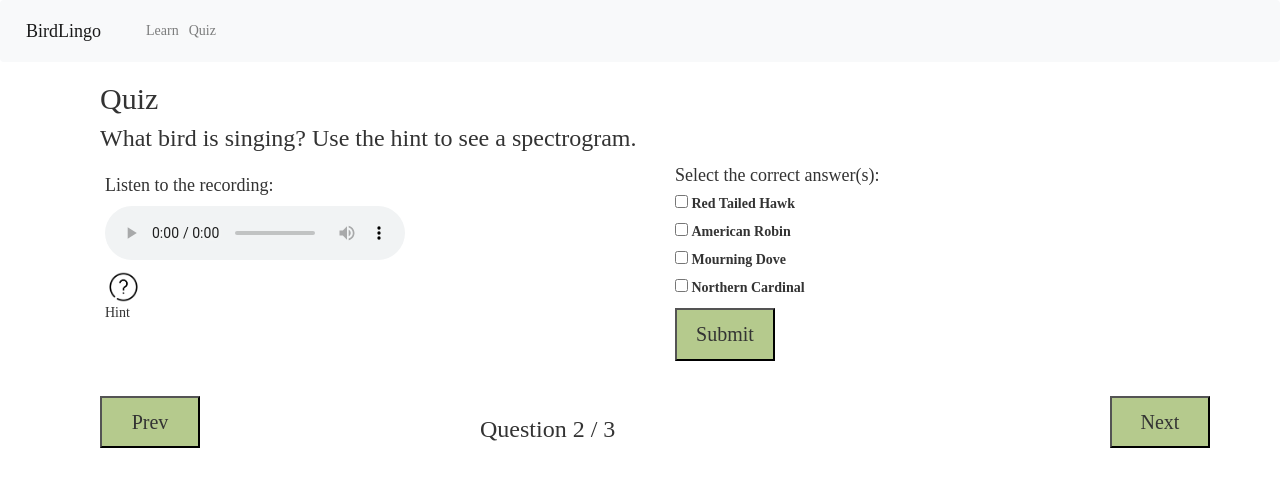
After one commit to aditihaiman/BirdLingo, a Flask app: page /quiz/1 in a window 1280 px wide. The commit adds this page. Shown: the top 487 px of the page. Run offline with Flask 3, Linux system fonts and the light colour scheme; some libraries are stand-ins or nearby versions.

Commit message:
working quiz

```diff
--- a/server.py
+++ b/server.py
@@ -6,6 +6,8 @@ app = Flask(__name__)
 
 
 current_id = 9
+
+total = 0
 
 learn_data = {
     0: {
@@ -80,6 +82,54 @@ learn_data = {
     },
 }
 
+quiz_data = {
+    0: {
+        "id": 0,
+        "type": "multiple_choice",
+        "text": "Select which qualities apply to the recording. Use the hint to see a spectrogram.",
+        "image": "",
+        "audio": ["media/Hawk.mp3"],
+        "options": [
+            "harsh",
+            "falling pitch",
+            "multiple parts",
+            "variable pitch"
+        ],
+        "spectro-visual": ["media/hawk-spectro.png"],
+        "correct": []
+    },
+    1: {
+        "id": 1,
+        "type": "multiple_choice",
+        "text": "What bird is singing? Use the hint to see a spectrogram.",
+        "image": "",
+        "audio": ["media/Cardinal.mp3"],
+        "options": [
+            "Red Tailed Hawk",
+            "American Robin",
+            "Mourning Dove",
+            "Northern Cardinal"
+        ],
+        "spectro-visual": ["media/cardinal-spectro.png"],
+        "correct": []
+    },
+    2: {
+        "id": 2,
+        "type": "drag_drop",
+        "text": "Drag the correct name to each recording. Use the hint to see a spectrogram.",
+        "image": "",
+        "audio": ["media/Hawk.mp3", "media/Robin.mp3"],
+        "options": [
+            "Northern Cardinal",
+            "Mourning Dove",
+            "Red-Tailed Hawk",
+            "American Robin"
+        ],
+        "spectro-visual": ["media/hawk-spectro.png", "media/robin-spectro.png"],
+        "correct": []
+    }
+}
+
 
 # ROUTES
 
@@ -106,6 +156,29 @@ def home():
 def learn(id=None):
     global learn_data
     return render_template("learn_layout.html", learn_data=learn_data[int(id)])
+
+@app.route("/quiz/<id>")
+def quiz(id=None):
+    global quiz_data
+    return render_template("quiz_layout.html", quiz_data=quiz_data[int(id)])
+
+
+@app.route("/results")
+def results():
+    return render_template("quiz_results.html")
+
+@app.route('/update_total', methods=['POST'])
+def update_variable():
+    global total
+    new_value = request.form['variable']
+    if total <= int(new_value):
+        total = total + 1
+    print(total)
+    return "Variable updated successfully!"
+
+@app.route('/get_total', methods=['GET'])
+def get_total():
+    return jsonify({'variable': total})
 
 
 # @app.route("/search_results/<search_term>", methods=["GET", "POST"])
--- a/static/learn.js
+++ b/static/learn.js
@@ -16,6 +16,7 @@ function navigate_next() {
         //if at learn/3 go to quiz template
         if (window.location.href.includes('learn/3')) {
             //FILL IN WHOEVER IS DOING QUIZ
+            window.location.href = "/quiz/0"
         }
         else window.location.href = "/learn/" + (Number(learn_data['id']) + 1);
     }
--- a/static/main.css
+++ b/static/main.css
@@ -43,3 +43,38 @@ body {
     user-select: none;
     cursor: pointer;
 }
+
+.question{
+    max-width: 7%;
+}
+
+.quiz-spectro{
+    max-width: 50%;
+}
+
+.draggable{
+    width: 200px;
+    height: 75px;
+    padding: 0.5em;
+    /* float: left; */
+    margin: 10px 10px 10px 0;
+    align-items: center;
+    justify-content: center;
+}
+
+.droppable{
+    width: 250px;
+    height: 100px;
+    padding: 0.5em;
+    /* float: left; */
+    margin: 10px;
+    margin-left: 50px;
+}
+
+.draggable:hover{
+    cursor: move;
+}
+
+.droppable.ui-state-hover {
+    background-color: #b5ca8d;
+}
--- /dev/null
+++ b/static/quiz.js
@@ -0,0 +1,172 @@
+$(function () {
+    $("#next-button").on('click', navigate_next);
+    $("#prev-button").on('click', navigate_prev);
+    $("#home-quiz").on('click', navigate_next);
+    $(".submit-button").on('click', submit);
+
+    $(".question").on('click', function(){
+        $("#spectro-info").toggleClass('d-none');
+    });
+    $("#spectrogram").on('click', function(){
+        $("#spectro-info").toggleClass('d-none');
+    });
+    $("#characteristics").on('click', function(){
+        $("#char-info").toggleClass('d-none');
+    });
+
+});
+
+function navigate_next() {
+    if (window.location.href.includes('quiz')) {
+        //if at quiz/3 go to quiz template
+        if (window.location.href.includes('quiz/2')) {
+            //FILL IN WHOEVER IS DOING QUIZ
+            window.location.href = "/results";
+        }
+        else window.location.href = "/quiz/" + (Number(quiz_data['id']) + 1);
+    }
+    else {
+        window.location.href = "/quiz/0";
+    }
+}
+
+function navigate_prev() {
+    if (window.location.href.includes('quiz')) {
+        //if at quiz/0 go to prev template
+        if (window.location.href.includes('quiz/0')) {
+            //FILL IN WHOEVER IS DOING MISCELLANEOUS
+        }
+        else window.location.href = "/quiz/" + (Number(quiz_data['id']) - 1);
+    }
+}
+
+function submit() {
+    var buttonId = $(this).attr("id");
+    if(buttonId == "submit-button-0"){
+        var checkedValues = [];
+
+        // Loop through each checkbox within the checkboxContainer
+        $("#checkboxContainer input[type='checkbox']").each(function() {
+            // If the checkbox is checked, add its value to the array
+            if ($(this).is(":checked")) {
+                checkedValues.push($(this).val());
+            }
+        });
+
+        // Output the checked values to the console
+        console.log("Checked values:", checkedValues);
+
+        let newValue = 0;
+
+        if(checkedValues.length == 2 && checkedValues.includes("harsh") && checkedValues.includes("falling pitch")){
+            $.ajax({
+                type: "POST",
+                url: "/update_total",
+                data: { variable: newValue },
+                success: function(response) {
+                    console.log("Variable updated successfully!");
+                },
+                error: function(xhr, status, error) {
+                    console.error("Error updating variable:", error);
+                }
+            });
+        }
+    }
+    else if(buttonId == "submit-button-1"){
+        var checkedValues = [];
+
+        // Loop through each checkbox within the checkboxContainer
+        $("#checkboxContainer input[type='checkbox']").each(function() {
+            // If the checkbox is checked, add its value to the array
+            if ($(this).is(":checked")) {
+                checkedValues.push($(this).val());
+            }
+        });
+
+        // Output the checked values to the console
+        console.log("Checked values:", checkedValues);
+
+        let newValue = 1;
+
+        if(checkedValues.length == 1 && checkedValues.includes("Northern Cardinal")){
+            $.ajax({
+                type: "POST",
+                url: "/update_total",
+                data: { variable: newValue },
+                success: function(response) {
+                    console.log("Variable updated successfully!");
+                },
+                error: function(xhr, status, error) {
+                    console.error("Error updating variable:", error);
+                }
+            });
+        }
+    }
+    else if(buttonId == "submit-button-2"){
+        var draggedValues = [];
+
+        // Assuming you have a container with draggable elements
+        $(".draggable.dropped").each(function() {
+            // Capture the value or attribute of the dragged element
+            var value = $(this).text(); // Change this to capture the value or attribute you need
+            draggedValues.push(value.trim());
+        });
+
+        // Output the values to the console
+        console.log("Dragged values:", draggedValues);
+
+        let newValue = 2;
+
+        if(draggedValues.length == 2 && draggedValues[0] == "Red-Tailed Hawk" && draggedValues[1] == "American Robin"){
+            $.ajax({
+                type: "POST",
+                url: "/update_total",
+                data: { variable: newValue },
+                success: function(response) {
+                    console.log("Variable updated successfully!");
+                },
+                error: function(xhr, status, error) {
+                    console.error("Error updating variable:", error);
+                }
+            });
+        }
+    }
+}
+
+$( function() {
+    $( ".draggable" ).draggable({
+        revert: "invalid",
+    });
+    $( ".droppable" ).droppable({
+        over: function (event, ui) {
+            $(this).addClass("ui-state-hover");
+        },
+
+        out: function (event, ui) {
+            $(this).removeClass("ui-state-hover");
+        },
+      drop: function( event, ui ) {
+        ui.draggable.addClass("dropped");
+        }
+    });
+  } );
+
+$(document).ready(function() {
+    // Check if the current page is a quiz page
+    if (window.location.href.includes('results')) {
+        // Retrieve the variable value from the server using AJAX
+        $.ajax({
+            type: "GET",
+            url: "/get_total",
+            success: function(response) {
+                var total = response.variable;
+                console.log("Variable value:", total);
+                // Update HTML content with the variable value
+                $("#variableContainer").text(total + " out of 3");
+            },
+            error: function(xhr, status, error) {
+                console.error("Error retrieving variable:", error);
+            }
+        });
+    }
+});
--- a/templates/home.html
+++ b/templates/home.html
@@ -1,6 +1,8 @@
 {% extends "layout.html" %}
 
 {% block content %}
+
+<script type="text/javascript" src="{{ url_for('static', filename = 'home.js') }}"></script>
 
 
 <h1 class="font-weight-bold text-center pt-4" tabindex="0">Welcome to BirdLingo!</h1>
--- a/templates/layout.html
+++ b/templates/layout.html
@@ -18,8 +18,6 @@
 
     <link rel="stylesheet" href="{{url_for('static', filename='main.css')}}">
 
-    <script type="text/javascript" src="{{ url_for('static', filename = 'learn.js') }}"></script>
-
     <title>BirdLingo</title>
 
 </head>
@@ -33,7 +31,7 @@
         <div class="collapse navbar-collapse" id="navbarNavAltMarkup">
           <div class="navbar-nav">
             <a class="nav-item nav-link" href="/learn/0">Learn</a>
-            <a class="nav-item nav-link" href="/quiz">Quiz</a>
+            <a class="nav-item nav-link" href="/quiz/0">Quiz</a>
           </div>
         </div>
       </nav>
--- a/templates/learn_layout.html
+++ b/templates/learn_layout.html
@@ -1,6 +1,8 @@
 {% extends "layout.html" %}
 
 {% block content %}
+
+<script type="text/javascript" src="{{ url_for('static', filename = 'learn.js') }}"></script>
 
 <script>
     let learn_data = {{ learn_data| tojson}};
--- /dev/null
+++ b/templates/quiz_layout.html
@@ -0,0 +1,118 @@
+{% extends "layout.html" %}
+
+{% block content %}
+
+<script type="text/javascript" src="{{ url_for('static', filename = 'quiz.js') }}"></script>
+
+<script>
+    let quiz_data = {{ quiz_data| tojson}};
+    console.log(quiz_data);
+</script>
+
+<div class="container">
+    <div class="row h2 m-auto pb-3">
+        Quiz
+    </div>
+    <div class="row h3 m-auto pb-3">
+        {{quiz_data['text']}}
+    </div>
+    <div class="row mb-5">
+        {% if quiz_data['type'] == "multiple_choice"%}
+        <div class="col-6">
+            <div class="row m-2">
+                <figure>
+                    <figcaption class="h4">Listen to the recording:</figcaption>
+                    <audio controls src="{{url_for('static', filename=quiz_data['audio'][0])}}"></audio>
+                </figure>
+            </div>
+
+            <div class="row m-2">
+                <figure>
+                    <img src="../static/media/question.png" alt="Image of question mark" class="question" id="hint_{{ quiz_data['id'] }}">
+                    <figcaption>Hint</figcaption>
+                </figure>
+
+                <div class="col d-none" id="spectro-info">
+                    <img src="{{url_for('static', filename=quiz_data['spectro-visual'][0])}}" class="img-fluid quiz-spectro mb-2">
+                </div>
+            </div>
+        </div>
+        <div class="col-6">
+            <div class="row m-2 h4">
+                Select the correct answer(s):
+            </div>
+            <div class="row m-2">
+                <div id="checkboxContainer">
+                    {% for item in quiz_data['options'] %}
+                    <input type="checkbox" id="{{item}}" value="{{item}}">
+                    <label for="{{item}}">{{item}}</label><br>
+                    {% endfor %}
+                </div>
+            </div>
+            <div class="row m-2">
+                <button type="button" class="nav-button submit-button" id="submit-button-{{quiz_data['id']}}">Submit</button>
+            </div>
+        </div>
+        {% endif %}
+
+        {% if quiz_data['type'] == "drag_drop"%}
+        <div class="col-8">
+            {% for item in quiz_data['audio'] %}
+
+                <div class="row m-2">
+                    <figure>
+                        <figcaption class="h4">Listen to the recording:</figcaption>
+                        <audio controls src="{{url_for('static', filename=item)}}"></audio>
+                    </figure>
+                    <div class="ui-widget-header droppable"></div>
+                </div>
+
+                <div class="row m-2">
+                    <figure>
+                        <img src="../static/media/question.png" alt="Image of question mark" class="question" id="hint_{{ quiz_data['id'] }}">
+                        <figcaption>Hint</figcaption>
+                    </figure>
+
+                    <div class="col d-none" id="spectro-info">
+                        <img src="{{url_for('static', filename=quiz_data['spectro-visual'][0])}}" class="img-fluid quiz-spectro mb-2">
+                    </div>
+                </div>
+
+            {% endfor %}
+        </div>
+        <!-- <div class="col-4">
+               <div class="h4">Label</div>
+              <div class="ui-widget-header droppable">
+              </div>
+        </div> -->
+        <div class="col-4">
+            <div class="h4">Drag Me</div>
+            {% for item in quiz_data['options'] %}
+            <div class="draggable ui-widget-content row">
+                <p>{{item}}</p>
+            </div>
+            {% endfor %}
+            <div class="row m-2">
+                <button type="button" class="nav-button submit-button" id="submit-button-{{quiz_data['id']}}">Submit</button>
+            </div>
+        </div>
+        {% endif %}
+
+    </div>
+    <div class="row">
+        <div class="col-4">
+            <button type="button" class="nav-button" id="prev-button">Prev</button>
+        </div>
+        <div class="col-4 h3">
+            <div class="m-auto">Question {{ (quiz_data['id'] | int) + 1 }} / 3</div>
+        </div>
+        <div class="col-4 float-end text-right">
+            <button type="button" class="nav-button" id="next-button">Next</button>
+        </div>
+    </div>
+</div>
+
+
+
+
+{% endblock %}
```
Also changed, not shown: static/home.js (added, +25 -0 lines), templates/quiz_results.html (added, +28 -0 lines), static/media/question.png (added).
